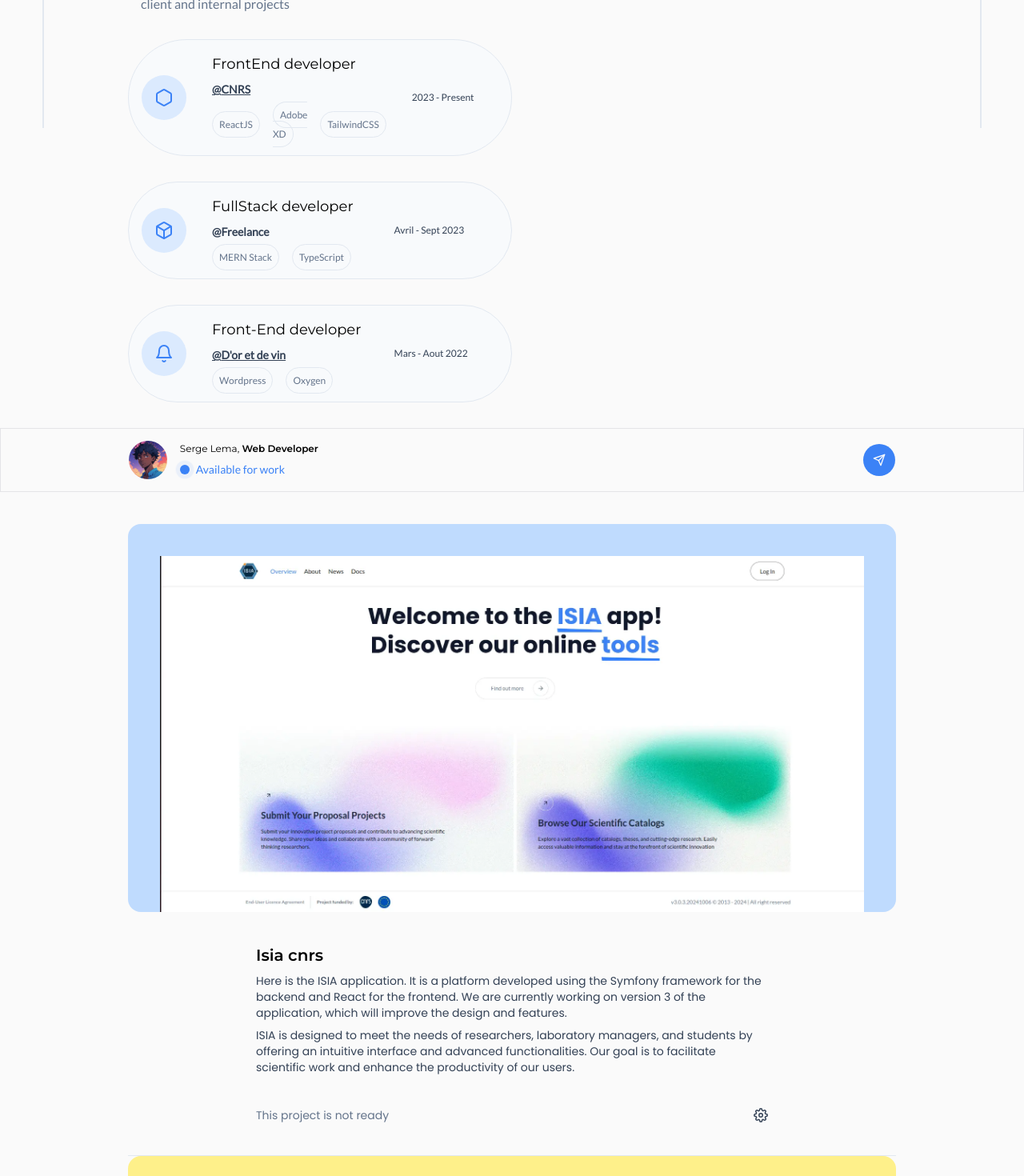
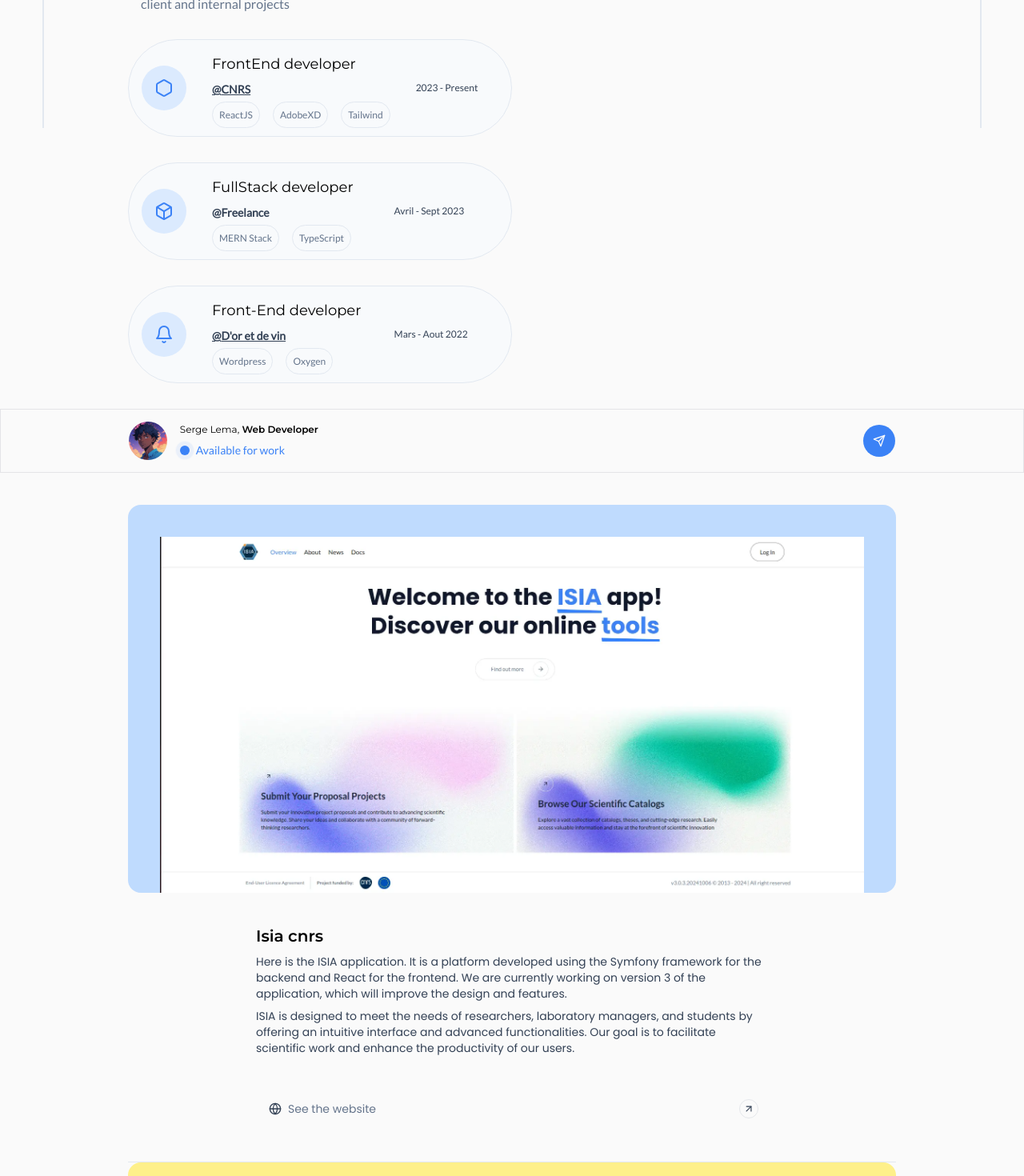
Before and after one commit to Moko-ln/myportfoliov2, a Next.js app: page / in a window 1280 px wide. Shown: the part 640-2110 px from the top of the page at 80% size. Built offline with nearby package versions, Linux system fonts and the light colour scheme.

Commit message:
Fix bug in design on experienceBox

```diff
--- a/src/app/works/page.tsx
+++ /dev/null
@@ -1,15 +0,0 @@
-
-
-export default function Page() {
-    return (
-        <article id="about" className="min-h-screen pt-24">
-            <div className="container-root">
-                <div className="wrapper">
-                    <div className="content">
-                        <h2 className="text-2xl">This is ths work page</h2>
-                    </div>
-                </div>
-            </div>
-        </article>
-    )
-}
--- a/src/features/experiences/components/ExperienceBox.tsx
+++ b/src/features/experiences/components/ExperienceBox.tsx
@@ -89,7 +89,7 @@ const dataExperience: dataExperiencePropType[] = [
         enterprise: "CNRS",
         logo: <FiHexagon />,
         ville: "Nemours",
-        languages:["ReactJS", "Adobe XD", "TailwindCSS"],
+        languages:["ReactJS", "AdobeXD", "Tailwind"],
         linkEnterprise:"https://www.cnrs.fr/fr"
     },
     {
--- a/src/features/works/components/WorkBox.tsx
+++ b/src/features/works/components/WorkBox.tsx
@@ -143,7 +143,7 @@ const dataWork: dataWorkPropType[] = [
         description: "Here is the ISIA application. It is a platform developed using the Symfony framework for the backend and React for the frontend. We are currently working on version 3 of the application, which will improve the design and features.",
         content: "ISIA is designed to meet the needs of researchers, laboratory managers, and students by offering an intuitive interface and advanced functionalities. Our goal is to facilitate scientific work and enhance the productivity of our users.",
         image: "isia",
-        done: false,
+        done: true,
         private: false,
         bgColor: "bg-blue-200",
         share: [
@@ -151,7 +151,7 @@ const dataWork: dataWorkPropType[] = [
                 id: 1,
                 title: "See the website",
                 icon: <FiGlobe/>,
-                link: "https://test.isia.cnrs.fr/",
+                link: "https://isia.cnrs.fr/",
             },
         ]
     },
```
Also changed, not shown: src/app/about/page.tsx (deleted, +0 -65 lines).
